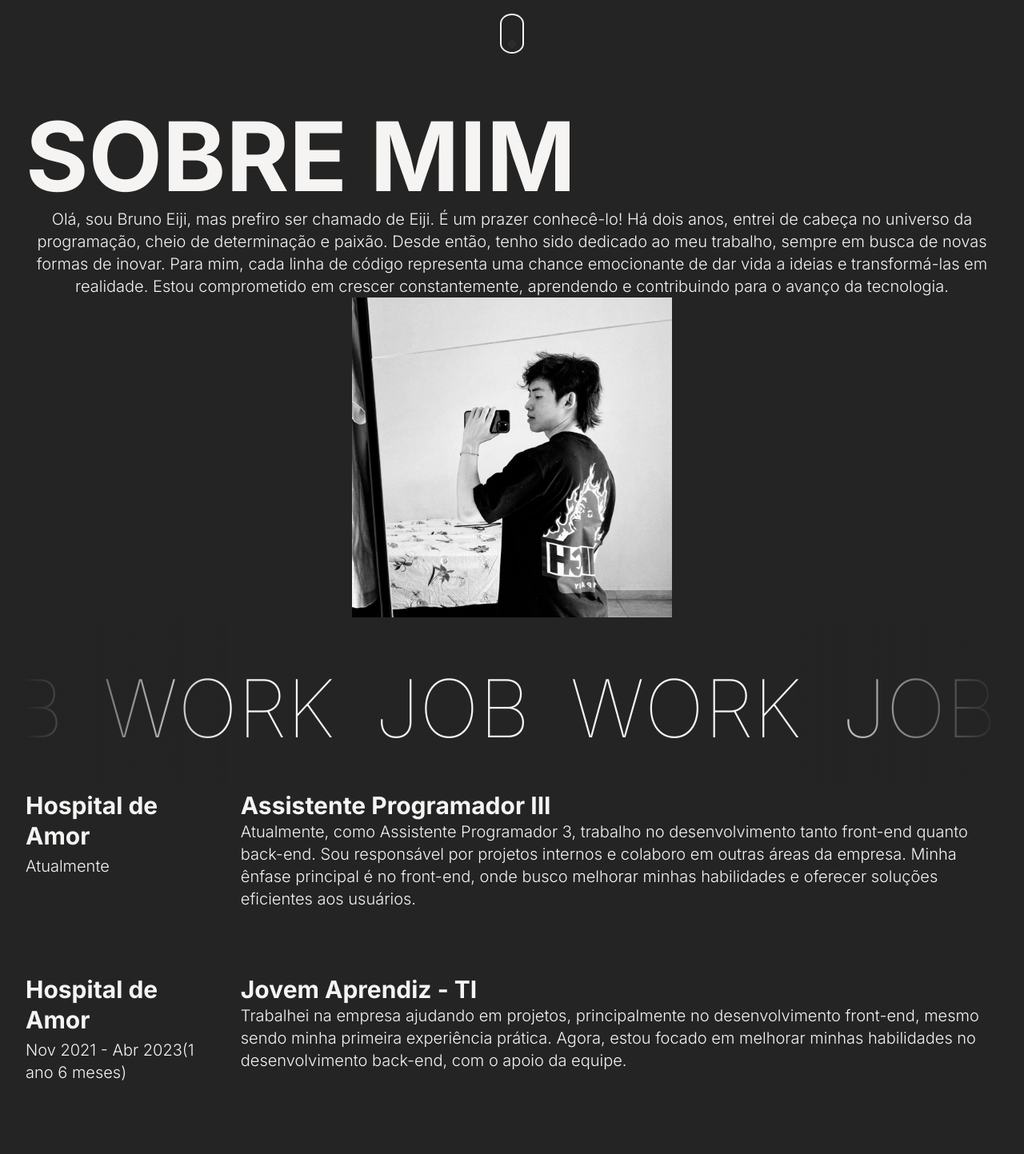
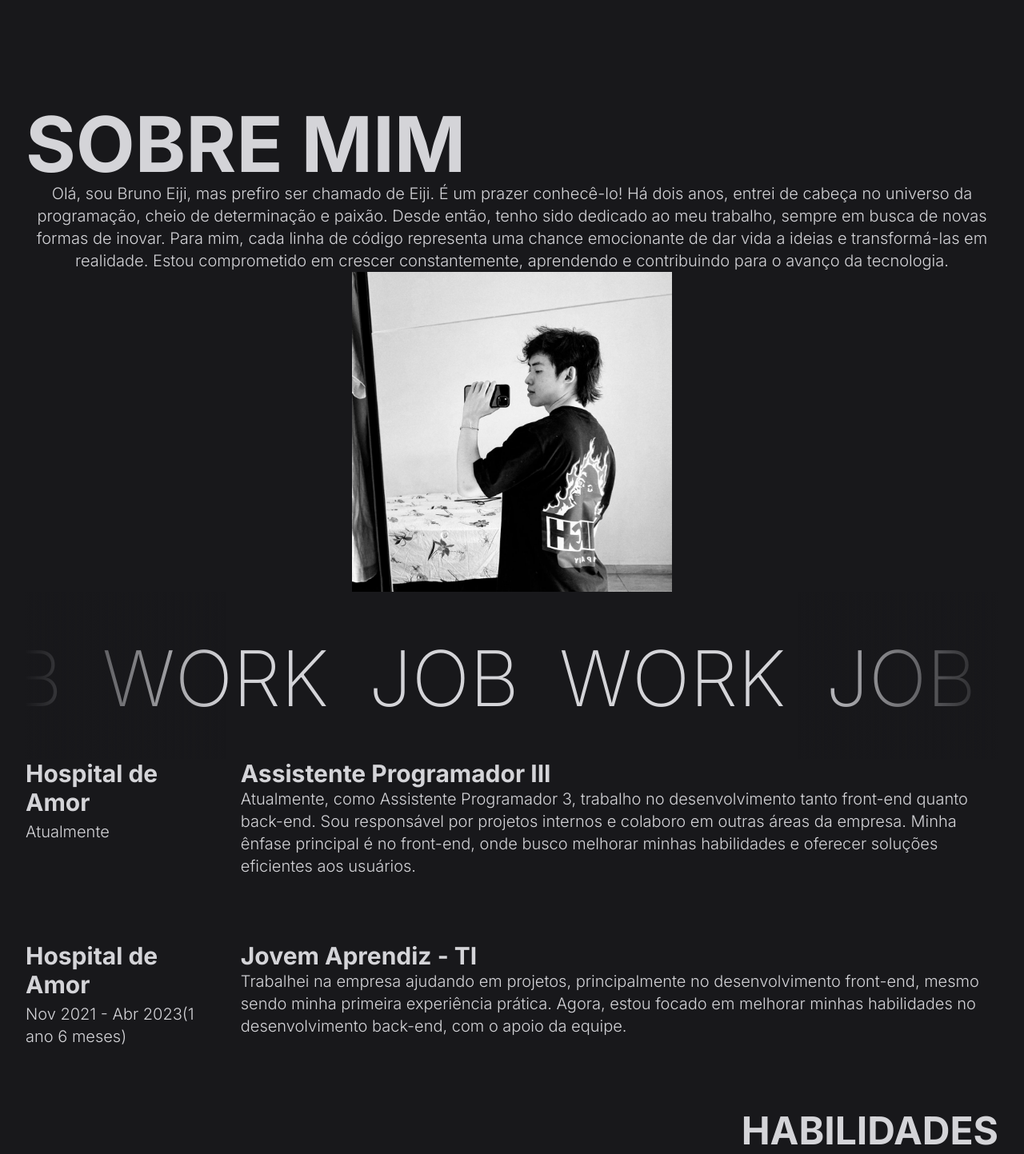
Before and after one commit to BrunoEijiMine/my-portfolio-react, a React (Create React App) app: page / in a window 1280 px wide. Shown: the part 780-2223 px from the top of the page at 80% size. Built offline with nearby package versions, Linux system fonts and the light colour scheme.

Commit message:
ajuste nas variaveis

```diff
--- a/src/components/About/about.css
+++ b/src/components/About/about.css
@@ -9,7 +9,8 @@
 }
 
 .title-about {
-    font-size: 120px;
+    font-size: var(--text-8xl-font-size);
+    line-height: var(--text-8xl-line-height);
     color: var(--textColor);
 }
 
@@ -32,7 +33,8 @@
 /* CONTAINER ABOUT */
 .about:nth-of-type(1) {
     color: var(--textColor);
-    font-size: 20px;
+    font-size: var(--text-xl-font-size);
+    line-height: var(--text-xl-line-height);
     font-weight: 300;
 }
 
@@ -50,7 +52,8 @@
     }
 
     .title-about {
-        font-size: 50px;
+        font-size: var(--text-5xl-font-size);
+        line-height: var(--text-5xl-line-height);
         text-align: center;
     }
 
--- a/src/components/Content/content.css
+++ b/src/components/Content/content.css
@@ -1,36 +1,38 @@
 @import url(../../main.css);
 
-.container-content{
+.container-content {
     display: grid;
     grid-template-columns: 3fr 1fr;
     height: 100vh;
 }
 
-.container-name{
+.container-name {
     display: flex;
     flex-direction: column;
     margin-top: 5rem;
 }
 
-.title{
-    font-size: 50px;
+.title {
+    font-size: var(--text-5xl-font-size);
+    line-height: var(--text-5xl-line-height);
     font-weight: 600;
     color: var(--secondaryColor);
 }
 
-.name{
-    font-size: 200px;
+.name {
+    font-size: var(--text-10xl-font-size);
     font-weight: 800;
     color: var(--textColor);
+    line-height: var(--text-9xl-line-height);
 }
 
-.description{
+.description {
     font-size: 25px;
     font-weight: 600;
     color: var(--secondaryColor);
 }
 
-.container-social{
+.container-social {
     color: var(--textColor);
     display: flex;
     flex-direction: column;
@@ -40,17 +42,18 @@
     gap: 2rem;
 }
 
-.container-social .icon{
-    font-size: 30px;
+.container-social .icon {
+    font-size: var(--text-3xl-font-size);
+    line-height: var(--text-3xl-line-height);
     cursor: pointer;
     transition: 0.3s ease-in-out;
 }
 
-.container-social .icon:hover{
+.container-social .icon:hover {
     color: var(--secondaryColor);
 }
 
-.container-loader{
+.container-loader {
     display: flex;
     grid-column: span 3;
     justify-content: center;
@@ -60,7 +63,8 @@
     width: 30px;
     height: 50px;
     box-sizing: border-box;
-    border: 2px solid var(--textColor);;
+    border: 2px solid var(--textColor);
+    ;
     position: relative;
     border-radius: 50% 50% 50% 50% / 25% 25% 25% 25%;
 }
@@ -70,10 +74,11 @@
     position: absolute;
     left: 50%;
     top: 0;
-    transform: translate(-50% , 50%);
+    transform: translate(-50%, 50%);
     width: 10px;
     height: 10px;
-    background: var(--textColor);;
+    background: var(--textColor);
+    ;
     border-radius: 50%;
     animation: fadeDown 1s ease-out infinite;
 }
@@ -83,6 +88,7 @@
         top: 0%;
         opacity: 1;
     }
+
     100% {
         top: 60%;
         opacity: 0;
@@ -91,85 +97,86 @@
 
 /* (320x480) iPhone (Original, 3G, 3GS) */
 @media only screen and (min-width: 320px) and (max-width: 480px) {
-    .container-content{
+    .container-content {
         display: flex;
         flex-direction: column;
         justify-content: space-around;
         height: 100%;
     }
 
-    .container-social{
+    .container-social {
         flex-direction: row;
     }
 
-    .title{
-        font-size: 25px
+    .title {
+        font-size: var(--text-2xl-font-size);
+        line-height: var(--text-2xl-line-height);
     }
 
-    .name{
-        font-size: 90px;
+    .name {
+        font-size: var(--text-7xl-font-size);
+        line-height: var(--text-7xl-line-height);
     }
 
-    .description{
-        font-size: 20px;
+    .description {
+        font-size: var(--text-xl-font-size);
+        line-height: var(--text-xl-line-height);
     }
 
-    .container-loader{
-        height: 30vh;
+    .container-loader {
+        padding: 0 0 10rem 0;
     }
 }
 
 /* (480x800) Android */
 @media only screen and (min-width: 480px) and (max-width: 800px) {
-    .container-content{
+    .container-content {
         display: flex;
         flex-direction: column;
     }
 
-    .container-social{
+    .container-social {
         flex-direction: row;
     }
 
-    .container-loader{
-        height: 50vh;
+    .container-loader {
+        padding: 0 0 10rem 0;
     }
 }
 
 /* (640x960) iPhone 4 & 4S */
 @media only screen and (min-width: 640px) and (max-width: 960px) {
-    .container-content{
+    .container-content {
         display: flex;
         flex-direction: column;
     }
 
-    .container-social{
+    .container-social {
         flex-direction: row;
     }
 
-    .container-loader{
-        height: 30vh;
+    .container-loader {
+        padding: 0 0 10rem 0;
     }
 }
 
 /* (720x1280) Galaxy Nexus, WXGA */
-@media only screen and (min-width: 720px) and (max-width: 1280px) {
-
-}
+@media only screen and (min-width: 720px) and (max-width: 1280px) {}
 
 
 /* (1024x768) iPad 1 & 2, XGA */
 @media only screen and (min-width: 768px) and (max-width: 1024px) {
-    .container-content{
+    .container-content {
         display: flex;
         flex-direction: column;
     }
 
-    .container-social{
+    .container-social {
         flex-direction: row;
     }
 
-    .container-loader{
-        height: 30vh;
+    .container-loader {
+        padding: 0 0 10rem 0;
     }
 }
 
@@ -184,21 +191,16 @@
 }
 
 /* (1280x1024) SXGA Display */
-@media screen and (min-width: 1280px) {
-}
+@media screen and (min-width: 1280px) {}
 
 /* (1366x768) WXGA Display */
-@media screen and (min-width: 1366px) {
-}
+@media screen and (min-width: 1366px) {}
 
 /* (1440x900) WXGA+ Display */
-@media screen and (min-width: 1440px) {
-}
+@media screen and (min-width: 1440px) {}
 
 /* (1680x1050) WSXGA+ Display */
-@media screen and (min-width: 1680px) {
-}
+@media screen and (min-width: 1680px) {}
 
 /* (1920x1080) Full HD Display */
-@media screen and (min-width: 1920px) {
-}
+@media screen and (min-width: 1920px) {}
--- a/src/components/Header/header.css
+++ b/src/components/Header/header.css
@@ -33,7 +33,8 @@ header .nav-btn{
     color: var(--textColor);
     visibility: hidden;
     opacity: 0;
-    font-size: 1.8rem;
+    font-size: var(--text-base-font-size);
+    line-height: var(--text-base-line-height);
 }
 
 @media only screen and (max-width: 1024px){
@@ -70,6 +71,6 @@ header .nav-btn{
     }
 
     nav a{
-        font-size: 1.5rem;
+        font-size: var(--text-base-font-size);
     }
 }
--- a/src/components/Skill/skill.css
+++ b/src/components/Skill/skill.css
@@ -1,7 +1,8 @@
 @import url(../../main.css);
 
 .title-skill{
-    font-size: 120px;
+    font-size: var(--text-8xl-font-size);
+    line-height: var(--text-8xl-line-height);
     color: var(--textColor);
     text-align: right;
 }
@@ -9,28 +10,28 @@
 /* (320x480) iPhone (Original, 3G, 3GS) */
 @media only screen and (min-width: 320px) and (max-width: 480px) {
     .title-skill{
-        font-size: 50px;
+        font-size: var(--text-5xl-font-size);
     }
 }
 
 /* (480x800) Android */
 @media only screen and (min-width: 480px) and (max-width: 800px) {
     .title-skill{
-        font-size: 50px;
+        font-size: var(--text-5xl-font-size);
     }
 }
 
 /* (640x960) iPhone 4 & 4S */
 @media only screen and (min-width: 640px) and (max-width: 960px) {
     .title-skill{
-        font-size: 50px;
+        font-size: var(--text-5xl-font-size);
     }
 }
 
 /* (720x1280) Galaxy Nexus, WXGA */
 @media only screen and (min-width: 720px) and (max-width: 1280px) {
     .title-skill{
-        font-size: 70px;
+        font-size: var(--text-5xl-font-size);
     }
 }
 
--- a/src/components/Work/work.css
+++ b/src/components/Work/work.css
@@ -31,12 +31,12 @@
 
 .slide-container:before {
     left: 0;
-    background: linear-gradient(to left, rgba(255, 255, 255, 0), #242424);
+    background: linear-gradient(to left, rgba(255, 255, 255, 0), var(--mainColor));
 }
 
 .slide-container:after {
     right: 0;
-    background: linear-gradient(to right, rgba(255, 255, 255, 0), #242424);
+    background: linear-gradient(to right, rgba(255, 255, 255, 0), var(--mainColor));
 }
 
 .slide-container:hover .slide {
@@ -48,11 +48,16 @@
     animation: 20s slide infinite linear;
 }
 
+.slide .color-text{
+    color: var(--secondaryColor);
+}
+
 .slide h1 {
     height: 50px;
     margin: 0 25px;
-    font-size: 100px;
-    font-weight: 20;
+    font-size: var(--text-8xl-font-size);
+    line-height: var(--text-8xl-line-height);
+    font-weight: 200;
     color: var(--textColor);
 }
 
@@ -71,20 +76,24 @@
 }
 
 .company p{
-    font-size: 20px;
+    font-size: var(--text-xl-font-size);
+    line-height: var(--text-xl-line-height);
     font-weight: 300;
 }
 
 .company h1{
-    font-size: 30px;
+    font-size: var(--text-3xl-font-size);
+    line-height: var(--text-3xl-line-height);
 }
 
 .office h1{
-    font-size: 30px;
+    font-size: var(--text-3xl-font-size);
+    line-height: var(--text-3xl-line-height);
 }
 
 .office p{
-    font-size: 20px;
+    font-size: var(--text-xl-font-size);
+    line-height: var(--text-xl-line-height);
     font-weight: 300;
 }
 
@@ -100,11 +109,13 @@
     padding: 10px;
     text-align: center;
     font-weight: 500;
-    font-size: 14px;
+    font-size: var(--text-sm-font-size);
+    line-height: var(--text-sm-line-height);
 }
 
 .work-date{
-    font-size: 16px;
+    font-size: var(--text-xl-font-size);
+    line-height: var(--text-xl-line-height);
 }
 
 /* (320x480) iPhone (Original, 3G, 3GS) */
--- a/src/main.css
+++ b/src/main.css
@@ -1,13 +1,52 @@
 @import url('https://fonts.googleapis.com/css2?family=Inter:wght@100..900&display=swap');
 
 :root{
-    /* --background: #F5F4F3; */
-    --background: #242424;
-    /* --mainColor: #F5F4F3; */
-    --mainColor: #242424;
-    --secondaryColor: #8d8d8d;
-    --textColor: #F5F4F3;
-    /* --textColor: #242424; */
+    --background: #18181b;
+    --mainColor: #18181b;
+    --secondaryColor: #dbeafe;
+    --textColor: #d4d4d8;
+
+    --text-xs-font-size: 0.75rem; /* 12px */
+    --text-xs-line-height: 1rem; /* 16px */
+
+    --text-sm-font-size: 0.875rem; /* 14px */
+    --text-sm-line-height: 1.25rem; /* 20px */
+
+    --text-base-font-size: 1rem; /* 16px */
+    --text-base-line-height: 1.5rem; /* 24px */
+
+    --text-lg-font-size: 1.125rem; /* 18px */
+    --text-lg-line-height: 1.75rem; /* 28px */
+
+    --text-xl-font-size: 1.25rem; /* 20px */
+    --text-xl-line-height: 1.75rem; /* 28px */
+
+    --text-2xl-font-size: 1.5rem; /* 24px */
+    --text-2xl-line-height: 2rem; /* 32px */
+
+    --text-3xl-font-size: 1.875rem; /* 30px */
+    --text-3xl-line-height: 2.25rem; /* 36px */
+
+    --text-4xl-font-size: 2.25rem; /* 36px */
+    --text-4xl-line-height: 2.5rem; /* 40px */
+
+    --text-5xl-font-size: 3rem; /* 48px */
+    --text-5xl-line-height: 1;
+
+    --text-6xl-font-size: 3.75rem; /* 60px */
+    --text-6xl-line-height: 1;
+
+    --text-7xl-font-size: 4.5rem; /* 72px */
+    --text-7xl-line-height: 1;
+
+    --text-8xl-font-size: 6rem; /* 96px */
+    --text-8xl-line-height: 1;
+
+    --text-9xl-font-size: 8rem; /* 128px */
+    --text-9xl-line-height: 1;
+
+    --text-10xl-font-size: 10rem; /* 160 */
+    --text-10xl-line-height: 1;
 }
 
 *{
```
Lines whose indentation alone changed are shown as unchanged.
